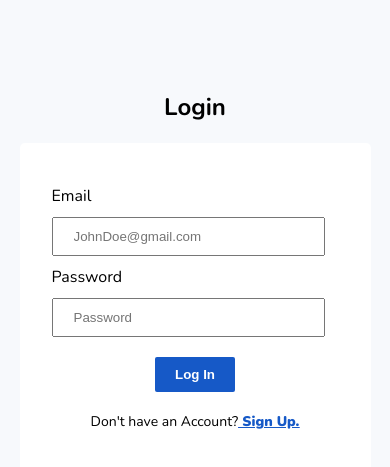
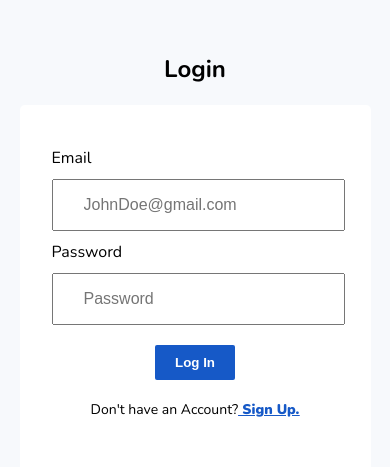
Before and after one commit to TEE2DWHY/admin-dashboard, a Next.js app: page /login in a window 390 px wide. Shown: the part 143-610 px from the top of the page. Built offline with nearby package versions, Linux system fonts and the light colour scheme.

Commit message:
modified mobile.css

```diff
--- a/app/login/page.jsx
+++ b/app/login/page.jsx
@@ -22,7 +22,7 @@ const Login = () => {
 
   return (
     <>
-      <div className="auth-container">
+      <div className="auth-container login">
         <div className="auth-header">
           <h2>Login</h2>
         </div>
--- a/styles/mobile.css
+++ b/styles/mobile.css
@@ -119,6 +119,10 @@
     width: 90%;
   }
 
+  .login {
+    margin-top: -50px;
+  }
+
   .auth-container label {
     font-size: 16px;
   }
@@ -128,8 +132,9 @@
   }
 
   .auth-container form input {
-    padding: 10px 20px;
+    padding: 15px 30px;
     width: 80%;
+    font-size: 16px;
   }
 
   .auth-container form button {
```
